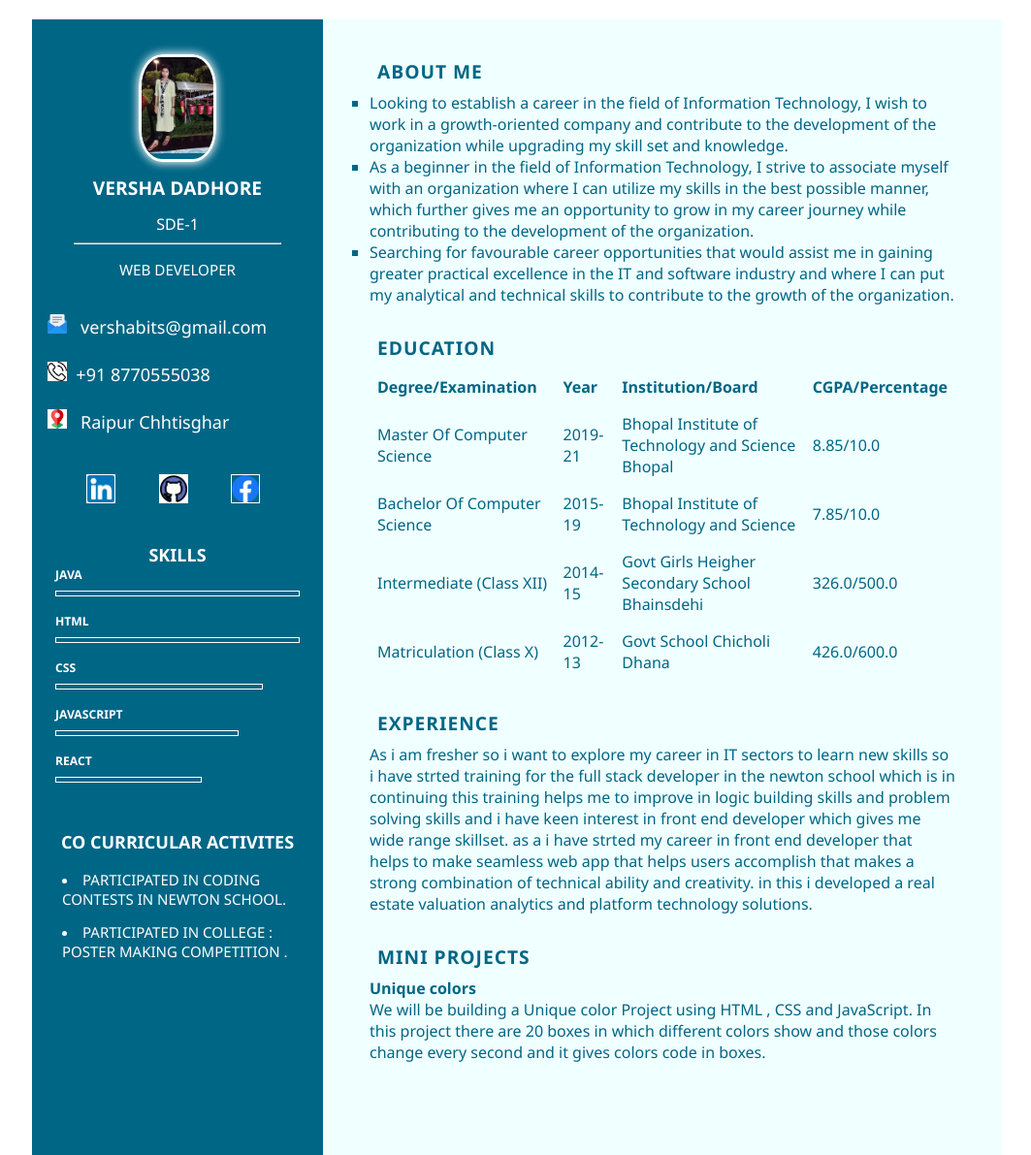
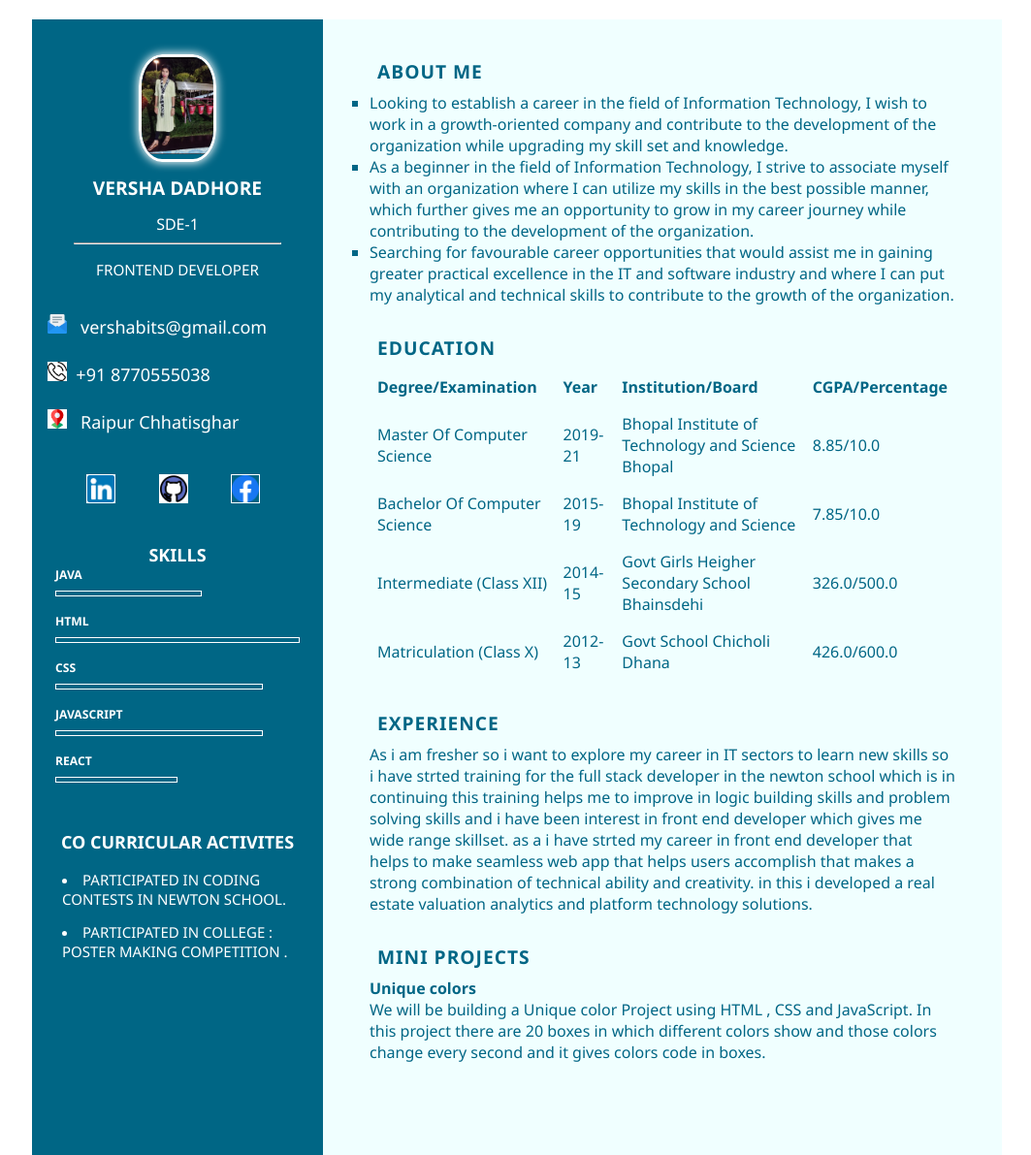
Before and after one commit to varsha181098/Responsive-Resume, a plain HTML site: page index.html in a window 1280 px wide. Shown: the top 1191 px of the page at 97% size, without its empty margins (217-1280 px from the left). Drawn offline with Linux system fonts and the light colour scheme.

Commit message:
resume second commit

```diff
--- a/index.html
+++ b/index.html
@@ -28,7 +28,7 @@
                     <div class="name">Versha Dadhore</div>
                     <div class="designation">SDE-1</div>
                     <hr style="width:80%;text-align:left;margin-left:0">
-                    <div class="description"> Web Developer </div>
+                    <div class="description"> Frontend Developer </div>
                 </div>
                 <div class="contact-info">
                     <div class="contact-item">
@@ -38,7 +38,7 @@
                             <div class="mobile"><img src="./image/Calling.png" alt="calling img"> &nbsp;+91 8770555038
                             </div><br>
                             <div class="mobile"><img src="./image/Location.png" alt="calling img"> &nbsp;
-                                Raipur Chhtisghar </div>
+                                Raipur Chhatisghar </div>
                         </div>
                         <div class="social-media">
                             <div class="social-media-icon">
@@ -59,7 +59,7 @@
                             <h3>Java</h3>
                         </div>
                         <div class="skill-progress">
-                            <div class="progress-bar" style='width:100%'>
+                            <div class="progress-bar" style='width:60%'>
 
                             </div><br>
                         </div>
@@ -89,7 +89,7 @@
                             <h3>JavaScript</h3>
                         </div>
                         <div class="skill-progress">
-                            <div class="progress-bar" style='width:75%'>
+                            <div class="progress-bar" style='width:85%'>
 
                             </div><br>
                         </div>
@@ -99,7 +99,7 @@
                             <h3>React</h3>
                         </div>
                         <div class="skill-progress">
-                            <div class="progress-bar" style='width:60%'>
+                            <div class="progress-bar" style='width:50%'>
 
                             </div><br>
                         </div>
@@ -176,7 +176,7 @@
                     <p class="para">As i am fresher so i want to explore my career in IT sectors to learn new skills so
                         i have strted training for the full stack developer in the newton school which is in continuing
                         this training helps me to improve in logic building skills and problem solving skills and i have
-                        keen interest in front end developer which gives me wide range skillset. as a i have strted my
+                        been interest in front end developer which gives me wide range skillset. as a i have strted my
                         career in front end developer that helps to make seamless web app that helps users accomplish
                         that makes a strong combination of technical ability and creativity. in this i developed a real
                         estate valuation analytics and platform technology solutions.</p>
--- a/style.css
+++ b/style.css
@@ -168,6 +168,6 @@ padding: 7px;
 @media screen and (max-width: 673px) {
     .main-content {
         grid-template-columns: repeat(1, 1fr);
-        margin-left: 10px;
+        margin-left: 6px;
     }
 }
```
